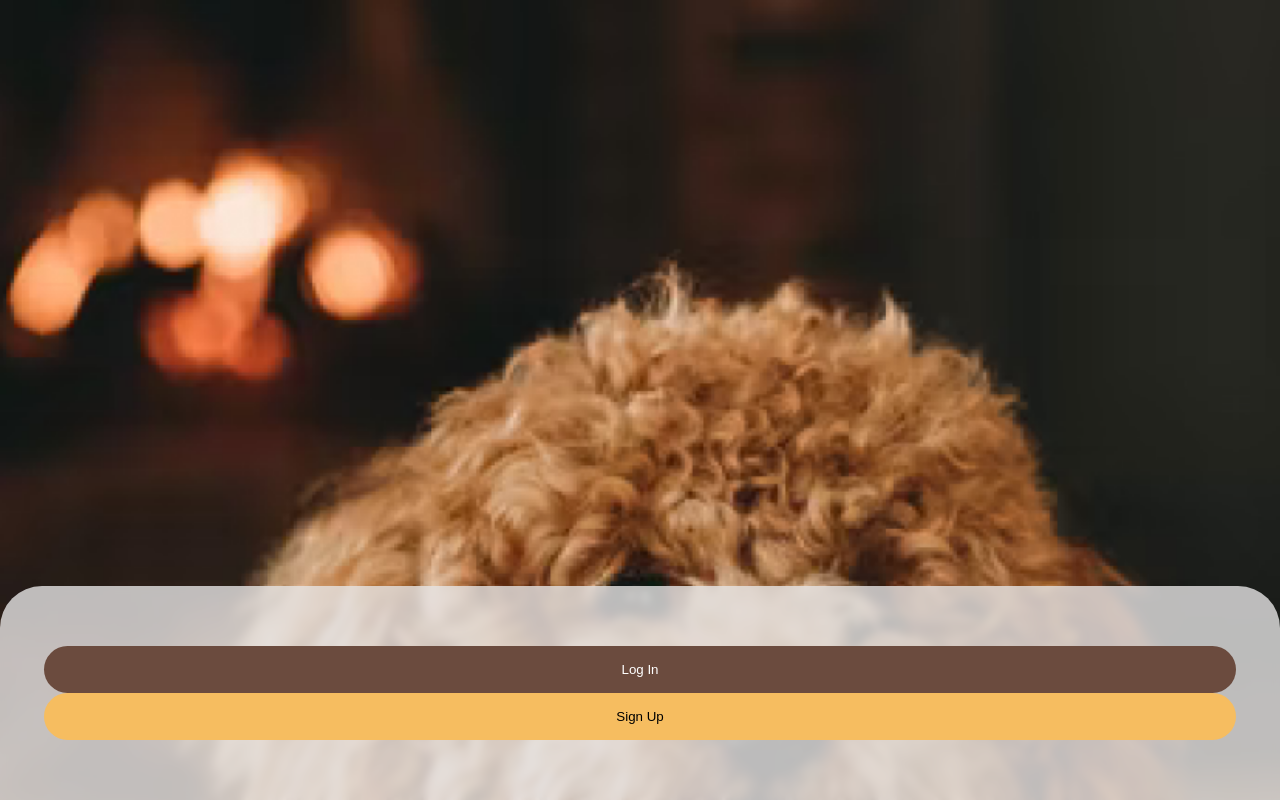
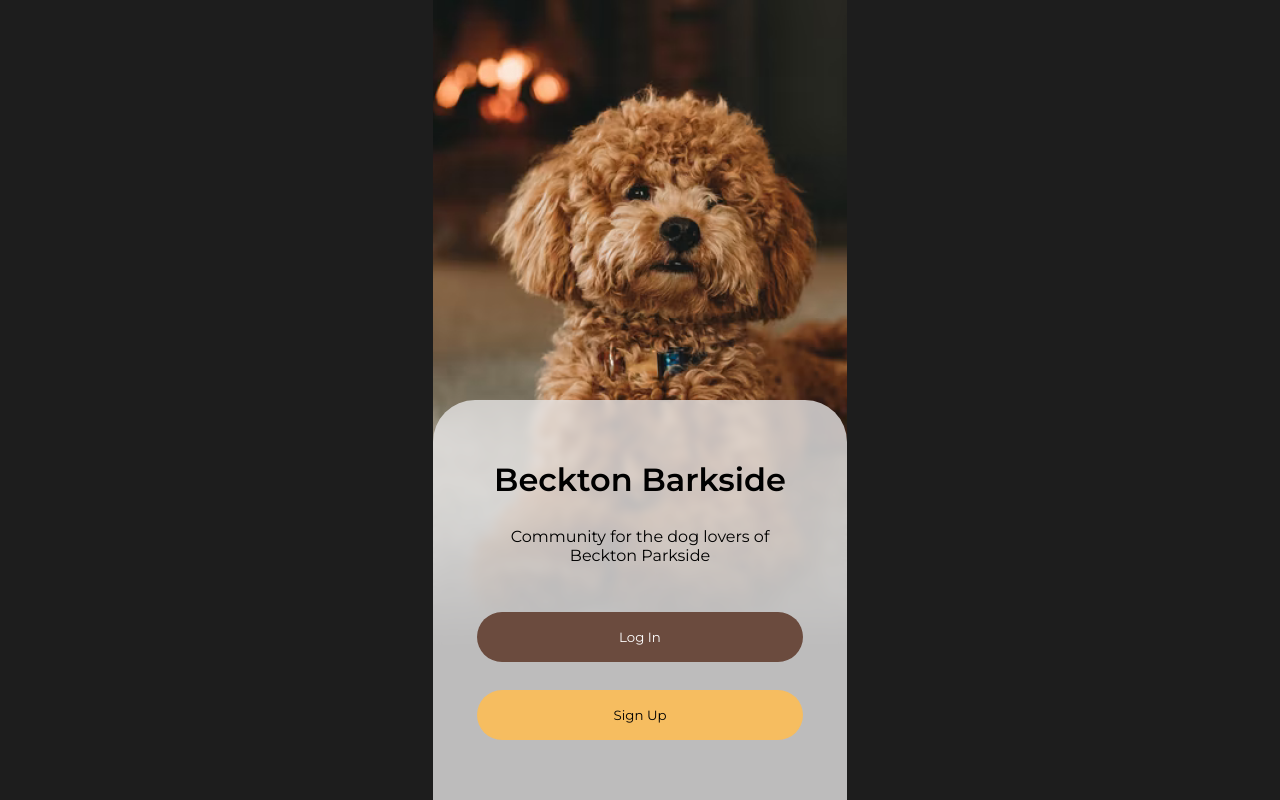
Before and after one commit to iPhatty/Becton-Barkside, a React (Vite) app: page / in a window 1280 px wide. Built offline with nearby package versions, Linux system fonts and the light colour scheme.

Commit message:
feat: homepage

```diff
--- a/index.html
+++ b/index.html
@@ -10,7 +10,7 @@
       rel="stylesheet"
     />
     <meta name="viewport" content="width=device-width, initial-scale=1.0" />
-    <title>Vite App</title>
+    <title>Beckton Barkside</title>
   </head>
   <body>
     <div id="root"></div>
--- a/src/components/Button/index.tsx
+++ b/src/components/Button/index.tsx
@@ -27,15 +27,20 @@ function setVariantStyles(props: ThemeProps) {
   }
 }
 
-const StyledButton = styled.button<IStyledButton>`
+export const StyledButton = styled.button<IStyledButton>`
   ${(props) => ({ ...setVariantStyles(props) })};
-  border: none;
+  border: 1px solid transparent;
   display: flex;
   flex-direction: row;
   justify-content: center;
   align-items: center;
   padding: 16px;
   border-radius: 42px;
+  cursor: pointer;
+  &:hover {
+    text-decoration: underline;
+  }
+  font-family: inherit;
 `
 
 interface IButton {
--- /dev/null
+++ b/src/components/Header/index.tsx
@@ -0,0 +1,25 @@
+import React from 'react'
+import styled from 'styled-components'
+
+type align = 'left' | 'center' | 'right'
+
+interface IStyledHeader {
+  align: align
+}
+
+const StyledHeader = styled.h1<IStyledHeader>`
+  font-size: 2rem;
+  font-weight: 600;
+  margin-top: 0;
+  margin-bottom: 28px;
+  text-align: ${(props) => props.align};
+`
+
+interface IHeader {
+  children: React.ReactNode
+  align?: align
+}
+
+export default function Header({ children, align = 'center' }: IHeader) {
+  return <StyledHeader align={align}>{children}</StyledHeader>
+}
--- a/src/main.tsx
+++ b/src/main.tsx
@@ -7,10 +7,11 @@ import App from './App'
 
 const Root = styled.div`
   display: flex;
+  position: relative;
   justify-items: center;
   flex-direction: column;
   min-height: 100vh;
-  max-width: 1440px;
+  max-width: 414px;
   margin: 0 auto;
 `
 
--- a/src/pages/Home.tsx
+++ /dev/null
@@ -1,38 +0,0 @@
-import React from 'react'
-import styled from 'styled-components'
-import Button from '../components/Button'
-
-const Background = styled.div`
-  width: 100%;
-  flex: 1;
-  background: url('src/images/Home-414.png');
-  background-size: cover;
-`
-
-const Frame = styled.div`
-  display: flex;
-  flex-direction: column;
-  justify-content: space-between;
-  align-items: stretch;
-  padding: 60px 44px;
-
-  position: absolute;
-  width: 100%;
-  left: 0px;
-  bottom: 0px;
-
-  background: rgba(231, 229, 229, 0.8);
-  backdrop-filter: blur(4px);
-  border-radius: 42px 42px 0px 0px;
-`
-
-export function Home() {
-  return (
-    <Background>
-      <Frame>
-        <Button variant='primary'>Log In</Button>
-        <Button variant='secondary'>Sign Up</Button>
-      </Frame>
-    </Background>
-  )
-}
--- /dev/null
+++ b/src/pages/Home/index.tsx
@@ -0,0 +1,61 @@
+import React from 'react'
+import styled from 'styled-components'
+import Button, { StyledButton } from '../../components/Button'
+import Header from '../../components/Header'
+
+const Background = styled.div`
+  width: 100%;
+  flex: 1;
+  background: url('src/images/Home-414.png');
+  background-size: cover;
+`
+
+const Frame = styled.div`
+  display: flex;
+  flex-direction: column;
+  justify-content: space-between;
+  padding: 60px 44px;
+
+  position: absolute;
+  height: 400px;
+  width: 100%;
+  left: 0px;
+  bottom: 0px;
+
+  background: rgba(231, 229, 229, 0.8);
+  backdrop-filter: blur(4px);
+  border-radius: 42px 42px 0px 0px;
+`
+
+const Actions = styled.div`
+  margin-top: auto;
+  display: flex;
+  flex-direction: column;
+  align-items: stretch;
+  ${StyledButton}:first-child {
+    margin-bottom: 28px;
+  }
+`
+
+const Paragraph = styled.p`
+  text-align: center;
+`
+
+export function Home() {
+  return (
+    <Background>
+      <Frame>
+        <div>
+          <Header>Beckton Barkside</Header>
+          <Paragraph>
+            Community for the dog lovers of Beckton Parkside
+          </Paragraph>
+        </div>
+        <Actions>
+          <Button variant='primary'>Log In</Button>
+          <Button variant='secondary'>Sign Up</Button>
+        </Actions>
+      </Frame>
+    </Background>
+  )
+}
```
